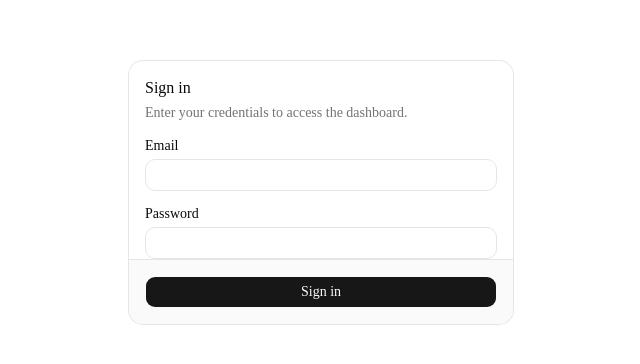
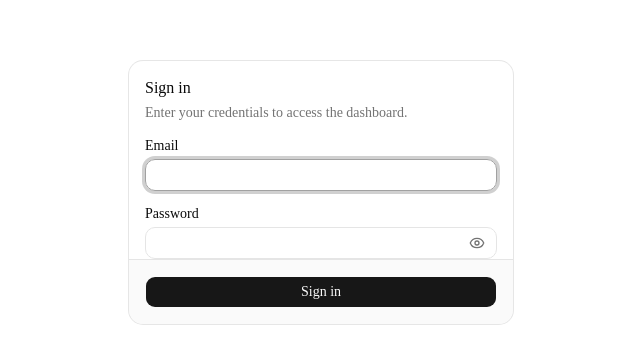
Before and after one commit to GoonerMAK/Nationwide_Sales_Distribution_System, a Next.js app in the folder client/: page /login in a window 1280 px wide. Shown: the part 208-572 px from the top of the page, without its empty margins (319-959 px from the left). Built offline with nearby package versions, Linux system fonts and the light colour scheme; no server answers.

Commit message:
feat: add password visibility toggle to login form

```diff
--- a/client/src/app/login/page.tsx
+++ b/client/src/app/login/page.tsx
@@ -2,6 +2,7 @@
 
 import { useState, type FormEvent } from "react";
 import { useRouter } from "next/navigation";
+import { Eye, EyeOff } from "lucide-react";
 import { Button } from "@/components/ui/button";
 import { Input } from "@/components/ui/input";
 import { Label } from "@/components/ui/label";
@@ -21,6 +22,7 @@ export default function LoginPage() {
   const login = useLogin();
   const [email, setEmail] = useState("");
   const [password, setPassword] = useState("");
+  const [showPassword, setShowPassword] = useState(false);
   const [error, setError] = useState<string | null>(null);
 
   const handleSubmit = async (event: FormEvent<HTMLFormElement>) => {
@@ -50,21 +52,40 @@ export default function LoginPage() {
                 id="email"
                 type="email"
                 autoComplete="email"
+                autoFocus
                 required
                 value={email}
-                onChange={(event) => setEmail(event.target.value)}
+                onChange={(event) => {
+                  setEmail(event.target.value);
+                  setError(null);
+                }}
               />
             </div>
             <div className="flex flex-col gap-1.5">
               <Label htmlFor="password">Password</Label>
+              <div className="relative">
                 <Input
                   id="password"
-                type="password"
+                  type={showPassword ? "text" : "password"}
                   autoComplete="current-password"
                   required
+                  className="pr-10"
                   value={password}
-                onChange={(event) => setPassword(event.target.value)}
+                  onChange={(event) => {
+                    setPassword(event.target.value);
+                    setError(null);
+                  }}
                 />
+                <button
+                  type="button"
+                  onClick={() => setShowPassword((prev) => !prev)}
+                  className="absolute inset-y-0 right-0 flex items-center px-3 text-muted-foreground hover:text-foreground"
+                  aria-label={showPassword ? "Hide password" : "Show password"}
+                  tabIndex={-1}
+                >
+                  {showPassword ? <EyeOff className="size-4" /> : <Eye className="size-4" />}
+                </button>
+              </div>
             </div>
             {error && <p className="text-sm text-destructive">{error}</p>}
           </CardContent>
```
Lines whose indentation alone changed are shown as unchanged.
